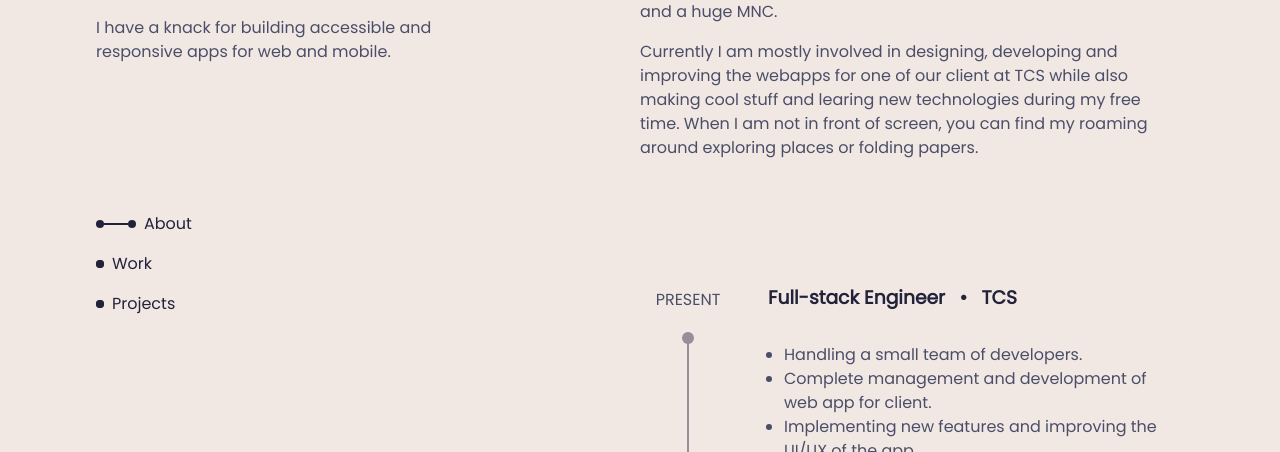
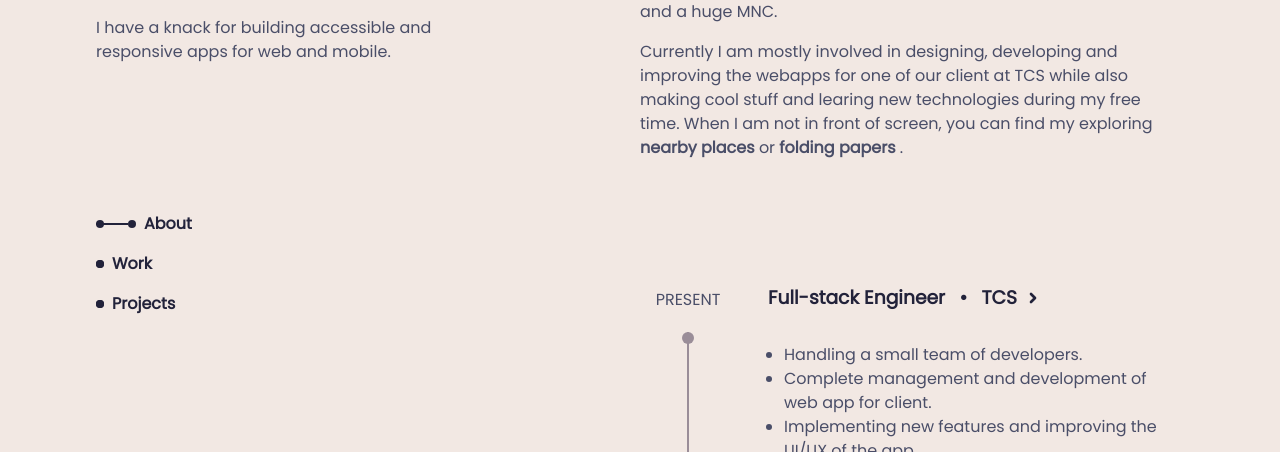
Before and after one commit to azhar1038/profile-v1, an Astro site: page / in a window 1280 px wide. Shown: the part 192-644 px from the top of the page. Built offline with nearby package versions, Linux system fonts and the light colour scheme; Astro itself is replaced by a stand-in of ours.

Commit message:
Design links

```diff
--- /dev/null
+++ b/src/components/AnimatedLink.astro
@@ -0,0 +1,42 @@
+---
+interface Props {
+  href: string;
+  class?: string;
+}
+
+const { href, class: className, ...rest } = Astro.props;
+---
+
+<a href={href} class:list={[className]} {...rest}>
+  <div>
+    <slot />
+  </div>
+  <svg
+    viewBox="0 0 24 24"
+    fill="none"
+    stroke="currentColor"
+    stroke-width="4"
+    stroke-linecap="round"
+    stroke-linejoin="round"
+  >
+    <polyline points="9 18 15 12 9 6"></polyline>
+  </svg>
+</a>
+
+<style>
+  a {
+    display: flex;
+    align-items: center;
+  }
+
+  svg {
+    height: 1rem;
+    aspect-ratio: 1;
+    margin-inline: 0.5rem;
+    transition: transform 200ms ease-in-out;
+  }
+
+  a:hover svg {
+    transform: translateX(0.5rem);
+  }
+</style>
--- a/src/components/ExperienceCard.astro
+++ b/src/components/ExperienceCard.astro
@@ -1,4 +1,5 @@
 ---
+import AnimatedLink from "./AnimatedLink.astro";
 import IndexCard from "./IndexCard.astro";
 export interface Props {
   start: string;
@@ -18,11 +19,11 @@
     <div aria-hidden="true"></div>
     <span>{start}</span>
   </div>
-  <a href={link} slot="header" class="header | interactable">
+  <AnimatedLink href={link} class="header | interactable" slot="header">
     {role}
     <span>•</span>
     {company}
-  </a>
+  </AnimatedLink>
   <slot slot="body" />
 </IndexCard>
 
@@ -52,7 +53,7 @@
     text-decoration: none;
   }
 
-  .header > span {
+  .header span {
     padding-inline: 0.5em;
   }
 
--- a/src/components/ProjectCard.astro
+++ b/src/components/ProjectCard.astro
@@ -1,6 +1,7 @@
 ---
 import { Image } from "astro:assets";
 import IndexCard from "./IndexCard.astro";
+import AnimatedLink from "./AnimatedLink.astro";
 export interface Props {
   name: string;
   image: ImageMetadata;
@@ -15,7 +16,9 @@
   <span slot="lead">
     <Image src={image} alt={`Image for project ${name}`} class="image" />
   </span>
-  <a href={link} slot="header" class="interactable">{name}</a>
+  <AnimatedLink href={link} class="interactable" slot="header">
+    {name}
+  </AnimatedLink>
   <slot slot="body" />
 </IndexCard>
 
--- a/src/layouts/Layout.astro
+++ b/src/layouts/Layout.astro
@@ -19,10 +19,10 @@
     <meta charset="UTF-8" />
     <meta name="description" content="Astro description" />
     <meta name="viewport" content="width=device-width" />
-    <link rel="icon" type="image/svg+xml" href="/favicon.svg" />
+    <link rel="icon" type="image/svg+xml" href="/profile-v1/favicon.svg" />
     <meta name="generator" content={Astro.generator} />
     <title>{title}</title>
-    <script src="/theme-init.js" is:inline></script>
+    <script src="/profile-v1/theme-init.js" is:inline></script>
   </head>
   <body>
     <MouseTrailer />
--- a/src/pages/index.astro
+++ b/src/pages/index.astro
@@ -14,6 +14,7 @@
 import upiIndia from "../assets/images/upi-india.png";
 import ccm from "../assets/images/ccm.png";
 import Navbar from "../components/Navbar.astro";
+import AnimatedLink from "../components/AnimatedLink.astro";
 ---
 
 <Layout title="Md Azharuddin">
@@ -65,8 +66,20 @@
           Currently I am mostly involved in designing, developing and improving
           the webapps for one of our client at TCS while also making cool stuff
           and learing new technologies during my free time. When I am not in
-          front of screen, you can find my roaming around exploring places or
-          folding papers.
+          front of screen, you can find my exploring <a
+            href="https://maps.app.goo.gl/Xf5Ve1mzSS4eGK266"
+            target="_blank"
+            class="interactable"
+            title="My current location"
+          >
+            nearby places
+          </a> or <a
+            href="https://en.wikipedia.org/wiki/Origami"
+            target="_blank"
+            class="interactable"
+          >
+            folding papers
+          </a>.
         </p>
       </StickySection>
       <StickySection sectionTitle="Work" id="work" class="section-gap">
@@ -156,7 +169,9 @@
             an e-grocery delivery app.
           </p>
         </ExperienceCard>
-        <a href="#">Check full Résumé</a>
+        <AnimatedLink href="#" class="interactable">
+          Check full Résumé
+        </AnimatedLink>
       </StickySection>
       <StickySection sectionTitle="Projects" id="projects">
         <ProjectCard
@@ -213,7 +228,9 @@
             backend.
           </p>
         </ProjectCard>
-        <a href="#">Check all projects</a>
+        <AnimatedLink href="#" class="interactable">
+          Check all projects
+        </AnimatedLink>
       </StickySection>
     </main>
     <footer>
--- a/src/styles/global.css
+++ b/src/styles/global.css
@@ -2,6 +2,12 @@
   background-color: var(--bg);
   color: var(--text1);
   font-family: var(--ff-primary);
+}
+
+a {
+  color: inherit;
+  text-decoration: none;
+  font-weight: bold;
 }
 
 .plain-list {
```
Also changed, not shown: src/assets/icons/chevron-right.svg (added).
